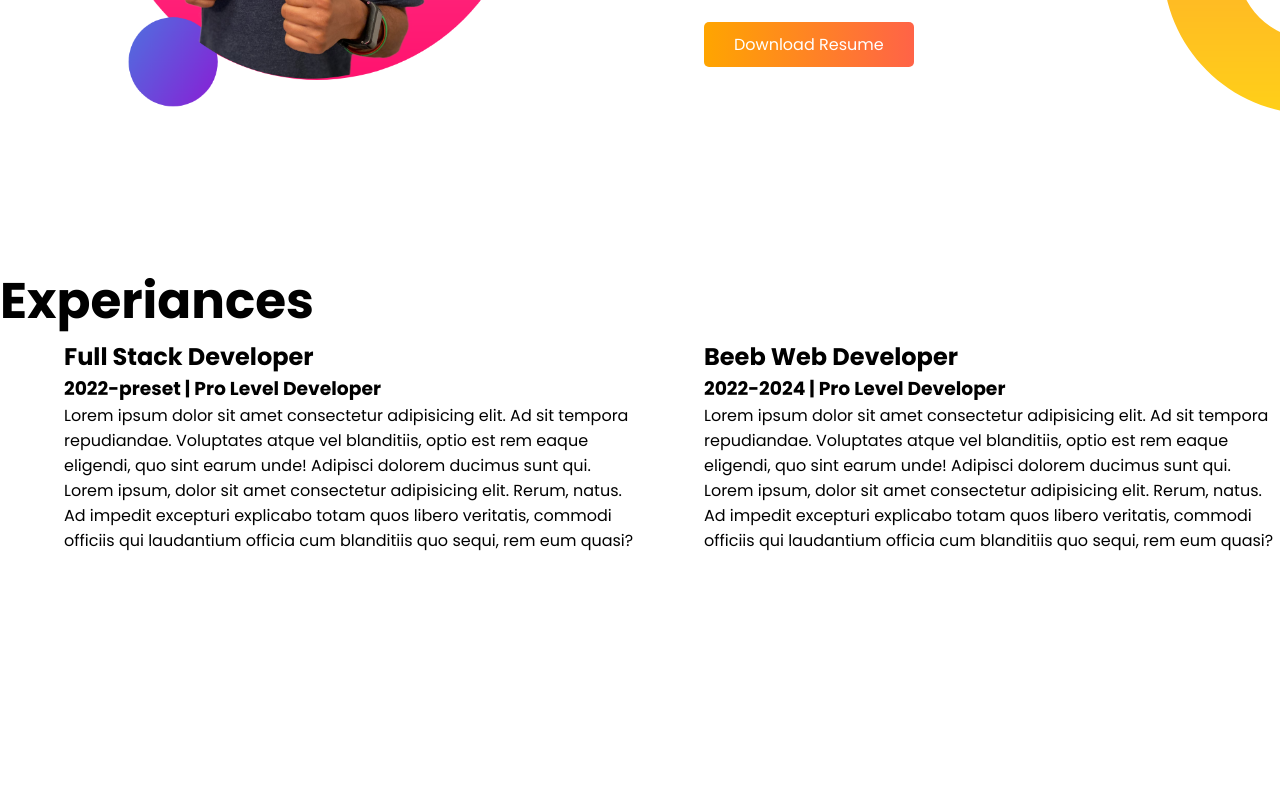
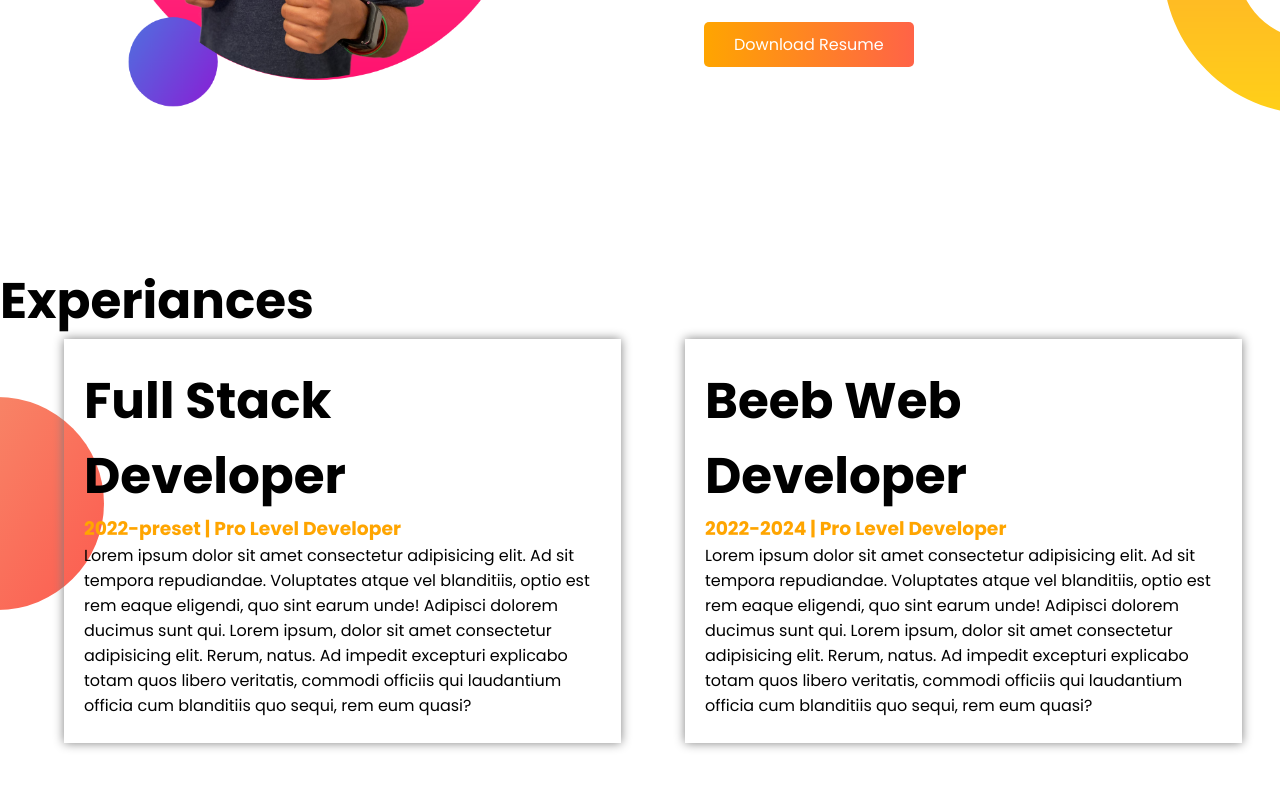
Before and after one commit to YunusAPolash/developer-portfolio, a plain HTML site: page index.html in a window 1280 px wide. Shown: the part 1050-1839 px from the top of the page. Before the commit the page ends 1753 px from the top, so only its background shows below. Drawn offline with Linux system fonts and the light colour scheme.

Commit message:
expariance section style added

```diff
--- a/index.html
+++ b/index.html
@@ -56,9 +56,9 @@
     <section class="expariance-area">
       <h1>Experiances</h1>
       <div class="flexible-section">
-        <div class="half-width">
-          <h2>Full Stack Developer</h2>
-          <h3>2022-preset | Pro Level Developer</h3>
+        <div class="expariance-item">
+          <h1>Full Stack Developer</h1>
+          <h3 class="text-orange">2022-preset | Pro Level Developer</h3>
           <p>
             Lorem ipsum dolor sit amet consectetur adipisicing elit. Ad sit
             tempora repudiandae. Voluptates atque vel blanditiis, optio est rem
@@ -69,9 +69,9 @@
             quo sequi, rem eum quasi?
           </p>
         </div>
-        <div class="half-width">
-          <h2>Beeb Web Developer</h2>
-          <h3>2022-2024 | Pro Level Developer</h3>
+        <div class="expariance-item">
+          <h1>Beeb Web Developer</h1>
+          <h3 class="text-orange">2022-2024 | Pro Level Developer</h3>
           <p>
             Lorem ipsum dolor sit amet consectetur adipisicing elit. Ad sit
             tempora repudiandae. Voluptates atque vel blanditiis, optio est rem
--- a/style.css
+++ b/style.css
@@ -47,3 +47,17 @@ h1 {
   background-repeat: no-repeat;
   background-position: bottom right;
 }
+
+.expariance-item {
+  width: 40%;
+  margin-left: 5%;
+  margin-left: 5%;
+  padding: 25px;
+  padding-left: 20px;
+  box-shadow: 0px 0px 10px grey;
+}
+.expariance-area {
+  background-image: url(images/exp-bg.png);
+  background-repeat: no-repeat;
+  background-position: left center;
+}
```
